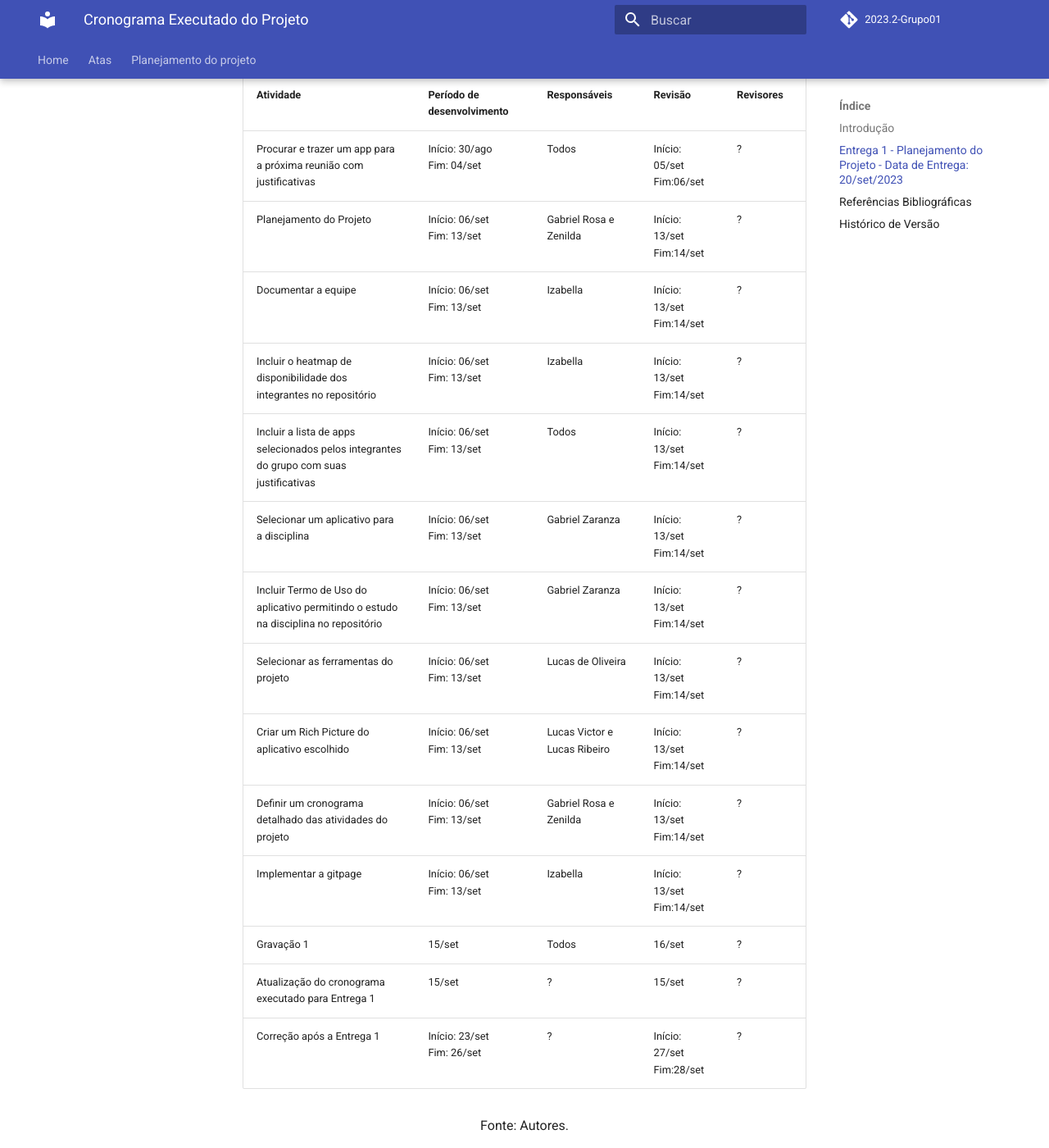
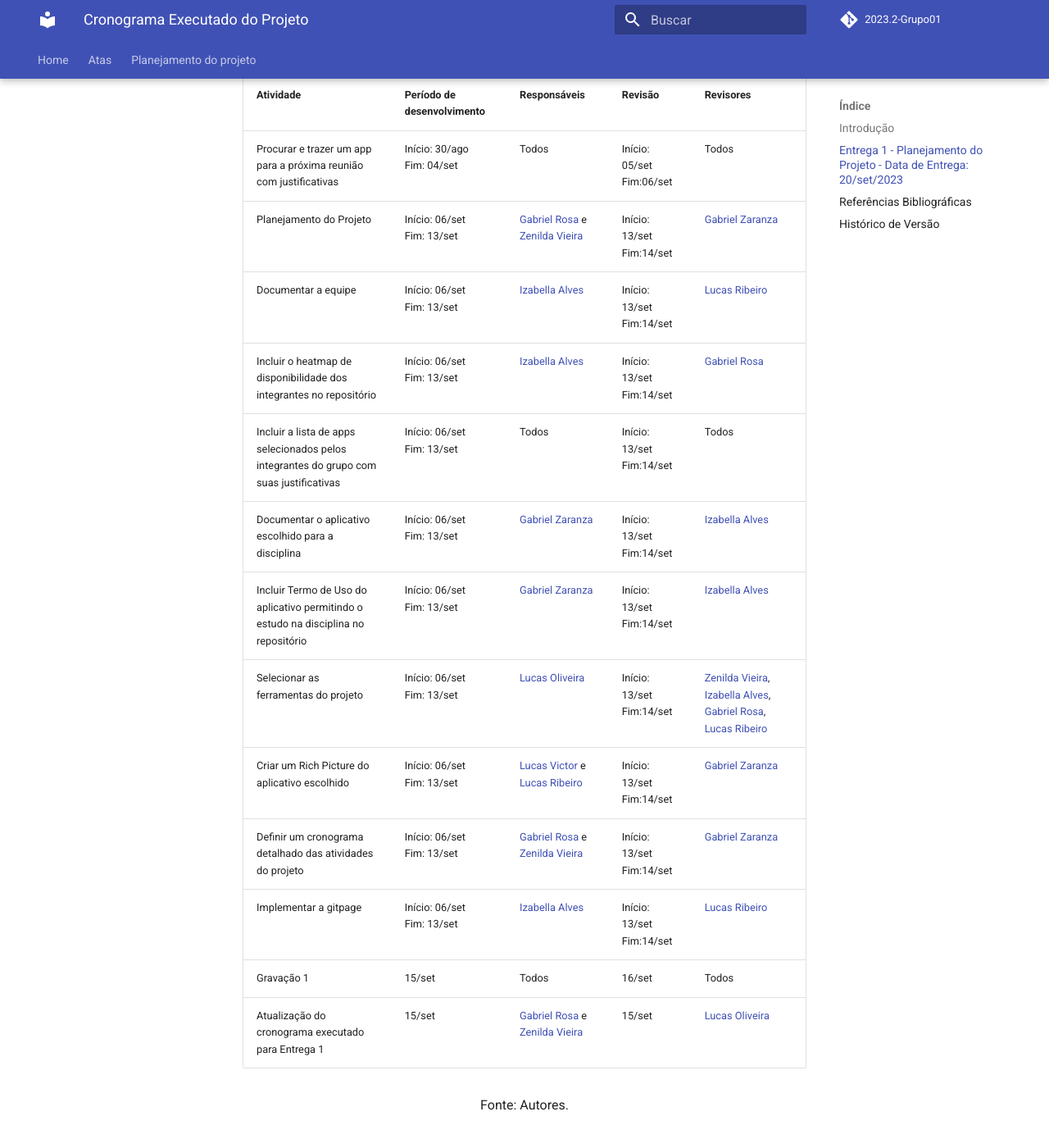
Before and after one commit to Requisitos-de-Software/2023.2-Economia-DF, an MkDocs documentation site: the page built from docs/planejamento do projeto/cronograma_executado.md, in a window 1280 px wide and 1400 px high, scrolled down 456 px. Shown: the whole window at 82% size. Built offline with MkDocs 1.6.1 and Material for MkDocs 9.7.7, drawn with Linux system fonts in a browser that asks for light colours; comment, search, counter and statistics services are not loaded; some of the changed text lies outside the part shown.

Commit message:
inserindo nomes dos responsaveis e revisores
co-authored-by: Gabriel Rosa <gabriel10919@outlook.com>

```diff
--- a/docs/planejamento do projeto/cronograma_executado.md
+++ b/docs/planejamento do projeto/cronograma_executado.md
@@ -7,22 +7,21 @@ Este documento representa o registro detalhado e cronológico das ações e tare
 
 <font size="3"><p style="text-align: center"><b>Tabela 1</b> - Cronograma executado da etapa de Planejamento do Projeto</p></font>
 
- |  Atividade                                                                              |  Período de desenvolvimento     |  Responsáveis                |  Revisão                       |  Revisores                    |
- | --------------------------------------------------------------------------------------- | ------------------------------- | ---------------------------- | ------------------------------ | ----------------------------- |
- | Procurar e trazer um app para a próxima reunião com justificativas                      | Início: 30/ago <br> Fim: 04/set | Todos                        | Início: 05/set <br> Fim:06/set | ?                             |
- | Planejamento do Projeto                                                                 | Início: 06/set <br> Fim: 13/set | Gabriel Rosa e Zenilda       | Início: 13/set <br> Fim:14/set | ?                             |
- | Documentar a equipe                                                                     | Início: 06/set <br> Fim: 13/set | Izabella                     | Início: 13/set <br> Fim:14/set | ?                             |
- | Incluir o heatmap de disponibilidade dos integrantes no repositório                     | Início: 06/set <br> Fim: 13/set | Izabella                     | Início: 13/set <br> Fim:14/set | ?                             |
- | Incluir a lista de apps selecionados pelos integrantes do grupo com suas justificativas | Início: 06/set <br> Fim: 13/set | Todos                        | Início: 13/set <br> Fim:14/set | ?                             |
- | Selecionar um aplicativo para a disciplina                                              | Início: 06/set <br> Fim: 13/set | Gabriel Zaranza              | Início: 13/set <br> Fim:14/set | ?                             |
- | Incluir Termo de Uso do aplicativo permitindo o estudo na disciplina no repositório     | Início: 06/set <br> Fim: 13/set | Gabriel Zaranza              | Início: 13/set <br> Fim:14/set | ?                             |
- | Selecionar as ferramentas do projeto                                                    | Início: 06/set <br> Fim: 13/set | Lucas de Oliveira            | Início: 13/set <br> Fim:14/set | ?                             |
- | Criar um Rich Picture do aplicativo escolhido                                           | Início: 06/set <br> Fim: 13/set | Lucas Victor e Lucas Ribeiro | Início: 13/set <br> Fim:14/set | ?                             |
- | Definir um cronograma detalhado das atividades do projeto                               | Início: 06/set <br> Fim: 13/set | Gabriel Rosa e Zenilda       | Início: 13/set <br> Fim:14/set | ?                             |
- | Implementar a gitpage                                                                   | Início: 06/set <br> Fim: 13/set | Izabella                     | Início: 13/set <br> Fim:14/set | ?                             |
- | Gravação 1                                                                              | 15/set                          | Todos                        | 16/set                         | ?                             |
- | Atualização do cronograma executado para Entrega 1                                      | 15/set                          | ?                            | 15/set                         | ?                             |
- | Correção após a Entrega 1                                                               | Início: 23/set <br> Fim: 26/set | ?                            | Início: 27/set <br> Fim:28/set | ?                             |
+ |  Atividade                                                                              |  Período de desenvolvimento     |  Responsáveis                                                                                         |  Revisão                       |  Revisores                                         |
+ | --------------------------------------------------------------------------------------- | ------------------------------- | ----------------------------------------------------------------------------------------------------- | ------------------------------ | -------------------------------------------------- |
+ | Procurar e trazer um app para a próxima reunião com justificativas                      | Início: 30/ago <br> Fim: 04/set | Todos                                                                                                 | Início: 05/set <br> Fim:06/set | Todos                                              |
+ | Planejamento do Projeto                                                                 | Início: 06/set <br> Fim: 13/set | [Gabriel Rosa](https://github.com/gabrielrosa09) e [Zenilda Vieira](https://github.com/ZenildaVieira) | Início: 13/set <br> Fim:14/set | [Gabriel Zaranza](https://github.com/GZaranza)     |
+ | Documentar a equipe                                                                     | Início: 06/set <br> Fim: 13/set | [Izabella Alves](https://github.com/izabellaalves)                                                    | Início: 13/set <br> Fim:14/set | [Lucas Ribeiro](https://github.com/lucassouzs)     |
+ | Incluir o heatmap de disponibilidade dos integrantes no repositório                     | Início: 06/set <br> Fim: 13/set | [Izabella Alves](https://github.com/izabellaalves)                                                     | Início: 13/set <br> Fim:14/set | [Gabriel Rosa](https://github.com/gabrielrosa09)   |
+ | Incluir a lista de apps selecionados pelos integrantes do grupo com suas justificativas | Início: 06/set <br> Fim: 13/set | Todos                                                                                                 | Início: 13/set <br> Fim:14/set | Todos                                              |
+ | Documentar o aplicativo escolhido para a disciplina                                     | Início: 06/set <br> Fim: 13/set | [Gabriel Zaranza](https://github.com/GZaranza)                                                        | Início: 13/set <br> Fim:14/set | [Izabella Alves](https://github.com/izabellaalves) |
+ | Incluir Termo de Uso do aplicativo permitindo o estudo na disciplina no repositório     | Início: 06/set <br> Fim: 13/set | [Gabriel Zaranza](https://github.com/GZaranza)                                                        | Início: 13/set <br> Fim:14/set | [Izabella Alves](https://github.com/izabellaalves) |                                                                    |
+ | Selecionar as ferramentas do projeto                                                    | Início: 06/set <br> Fim: 13/set | [Lucas Oliveira](https://github.com/LucasOliveiraDiasMarquesFerreira)                                 | Início: 13/set <br> Fim:14/set | [Zenilda Vieira](https://github.com/ZenildaVieira), [Izabella Alves](https://github.com/izabellaalves), [Gabriel Rosa](https://github.com/gabrielrosa09), [Lucas Ribeiro](https://github.com/lucassouzs) |
+ | Criar um Rich Picture do aplicativo escolhido                                           | Início: 06/set <br> Fim: 13/set | [Lucas Victor](https://github.com/Lucas13032003) e [Lucas Ribeiro](https://github.com/lucassouzs)     | Início: 13/set <br> Fim:14/set | [Gabriel Zaranza](https://github.com/GZaranza)     |
+ | Definir um cronograma detalhado das atividades do projeto                               | Início: 06/set <br> Fim: 13/set | [Gabriel Rosa](https://github.com/gabrielrosa09) e [Zenilda Vieira](https://github.com/ZenildaVieira) | Início: 13/set <br> Fim:14/set | [Gabriel Zaranza](https://github.com/GZaranza)     |
+ | Implementar a gitpage                                                                   | Início: 06/set <br> Fim: 13/set | [Izabella Alves](https://github.com/izabellaalves)                                                    | Início: 13/set <br> Fim:14/set | [Lucas Ribeiro](https://github.com/lucassouzs)     |
+ | Gravação 1                                                                              | 15/set                          | Todos                                                                                                 | 16/set                         | Todos                                              |
+ | Atualização do cronograma executado para Entrega 1                                      | 15/set                          | [Gabriel Rosa](https://github.com/gabrielrosa09) e [Zenilda Vieira](https://github.com/ZenildaVieira)                                                                            | 15/set                         | [Lucas Oliveira](https://github.com/LucasOliveiraDiasMarquesFerreira) |
 
 <font size="3"><p style="text-align: center">Fonte: Autores.</p></font>
 
@@ -38,3 +37,4 @@ Este documento representa o registro detalhado e cronológico das ações e tare
 |Versão|Data|Descrição|Autor|Revisor|
 |:----:|----|---------|-----|:-------:|
 |`1.0`|15/09/2023|Criação do cronograma.| [Zenilda Vieira](https://github.com/ZenildaVieira) e [Gabriel Rosa](https://github.com/gabrielrosa09) | [Gabriel Zaranza](https://github.com/GZaranza) |
+|`1.1`|15/09/2023| Inclusão dos nomes dos responsáveis e revisores.| [Zenilda Vieira](https://github.com/ZenildaVieira) e [Gabriel Rosa](https://github.com/gabrielrosa09) | [Gabriel Zaranza](https://github.com/GZaranza) |
```
